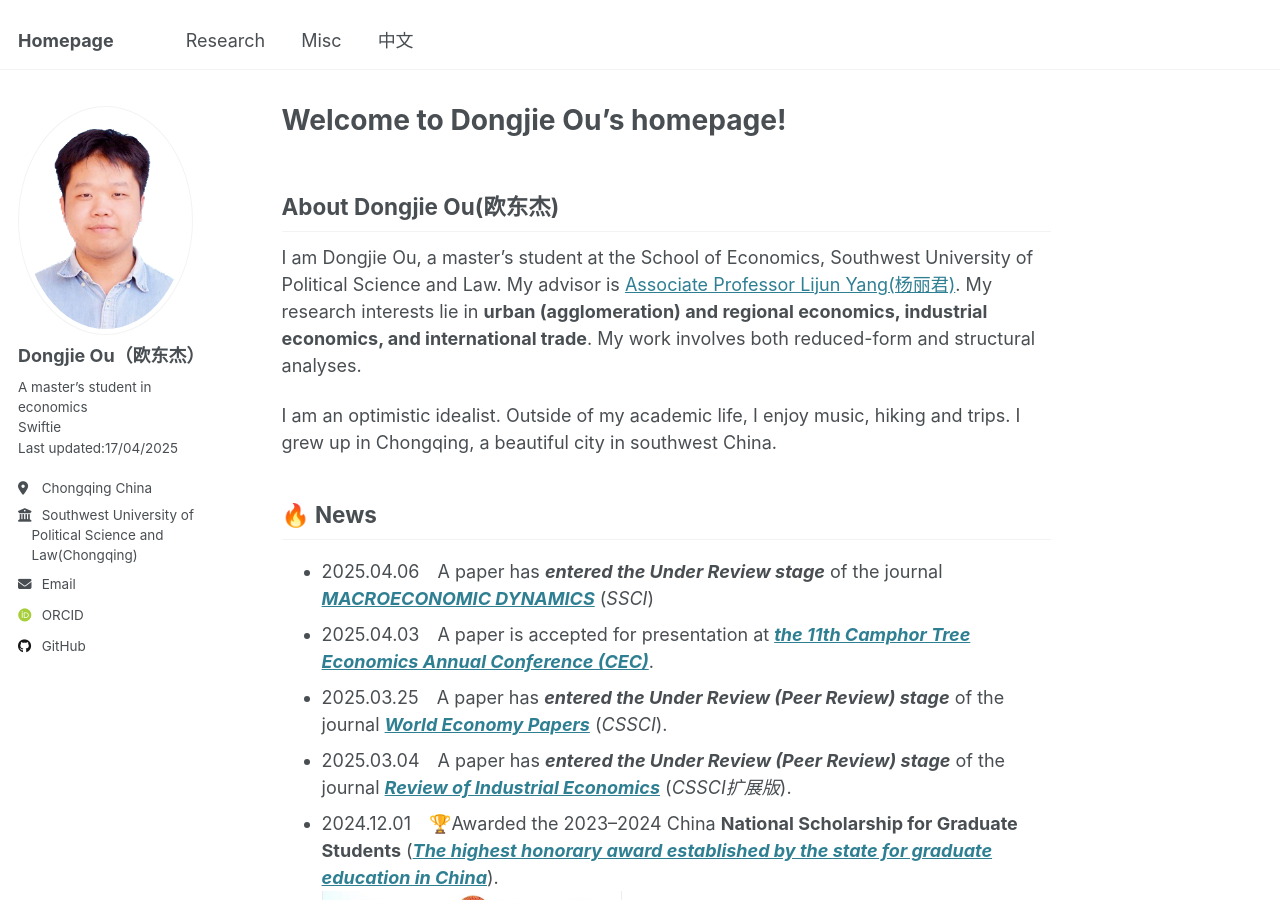
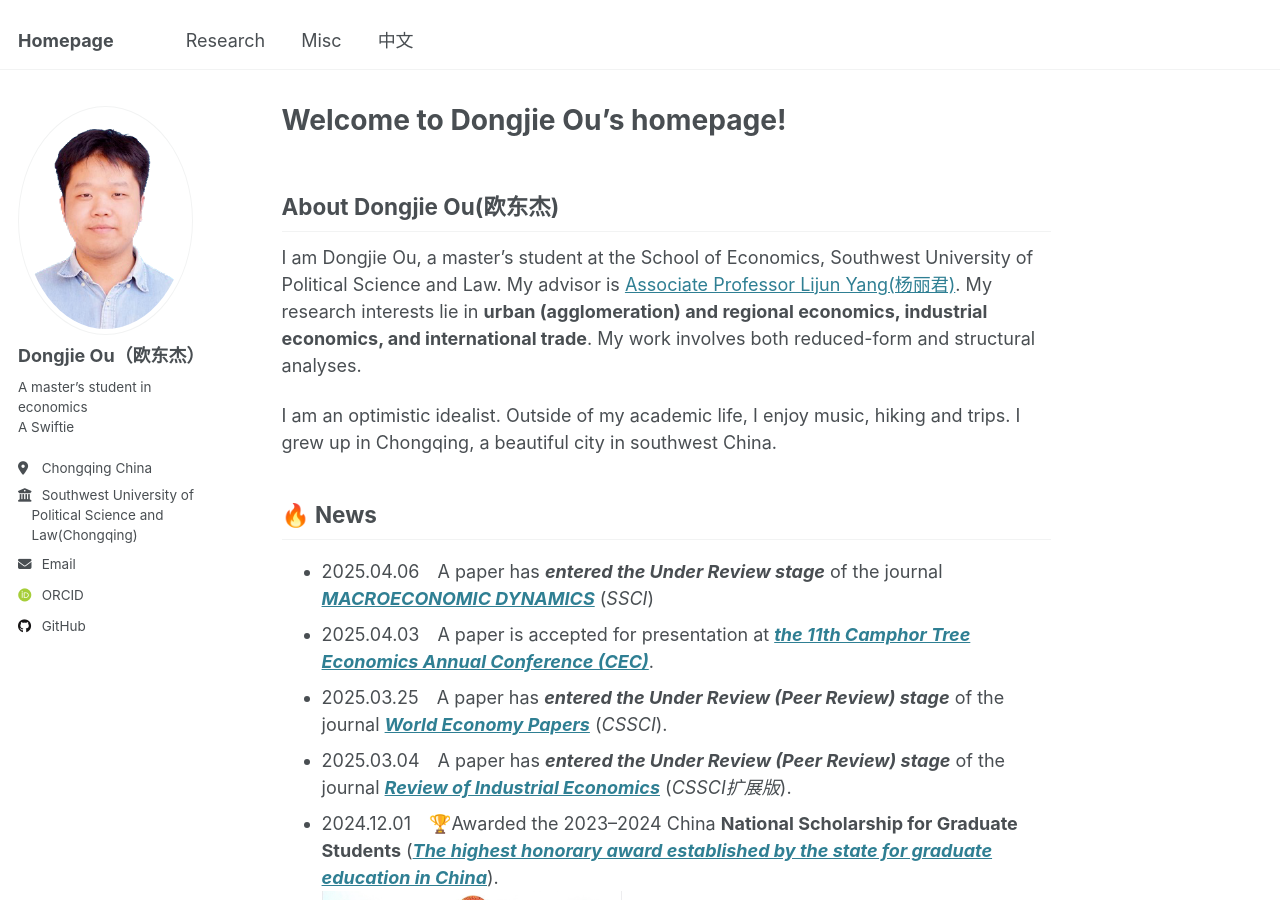
Before and after one commit to oudongjie2001/oudongjie2001.github.io, a Jekyll site: the page built from _pages/about.md, in a window 1280 px wide and 900 px high. Built offline with Jekyll 4.4.1, drawn with Linux system fonts in a browser that asks for light colours; some web fonts are replaced.

Commit message:
Update _config.yml

```diff
--- a/_config.yml
+++ b/_config.yml
@@ -25,7 +25,7 @@ author:
   avatar           : "my picture.png"
   name             : "Dongjie Ou（欧东杰）"
   pronouns         : # example: "she/her"
-  bio              : "A master’s student in economics <br> Swiftie <br> Last updated:17/04/2025"
+  bio              : "A master’s student in economics <br>A Swiftie "
   location         : "Chongqing China"
   employer         : "Southwest University of <br> &emsp;Political Science and <br> &emsp;Law(Chongqing)"
   uri              : # URL
```
